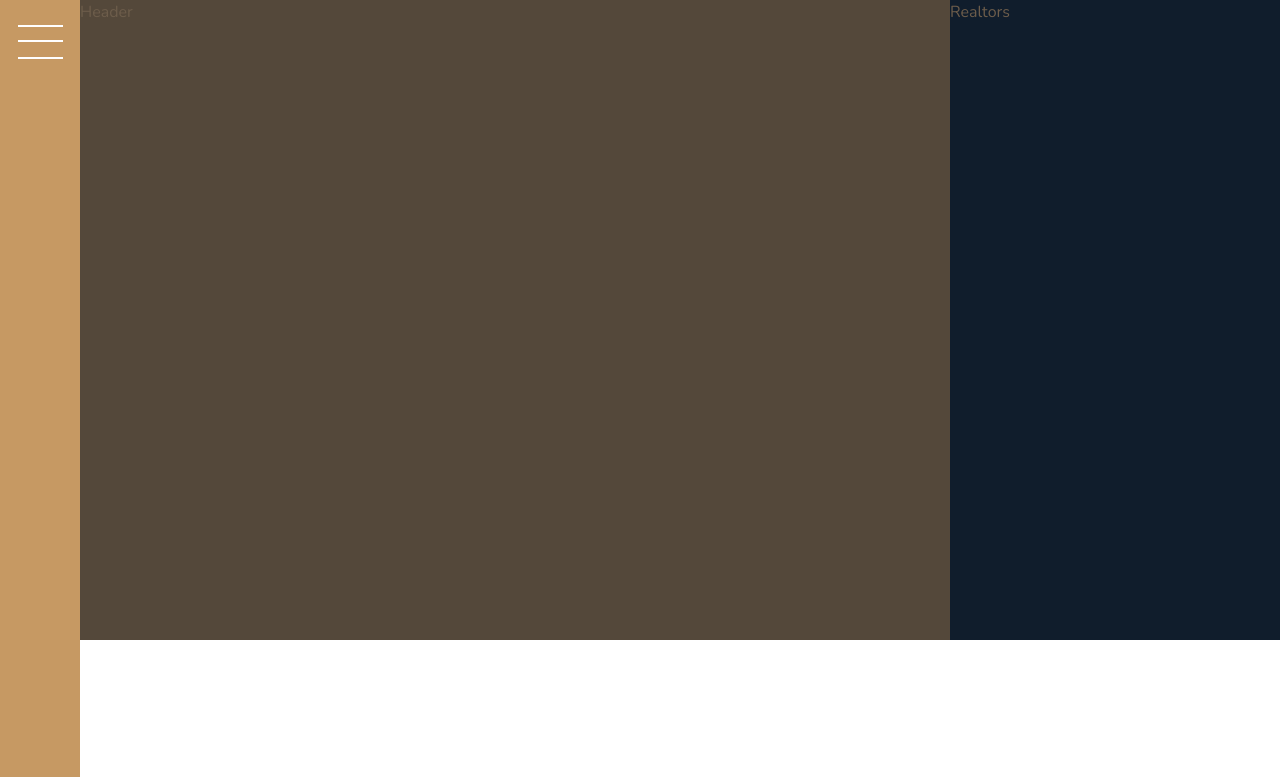
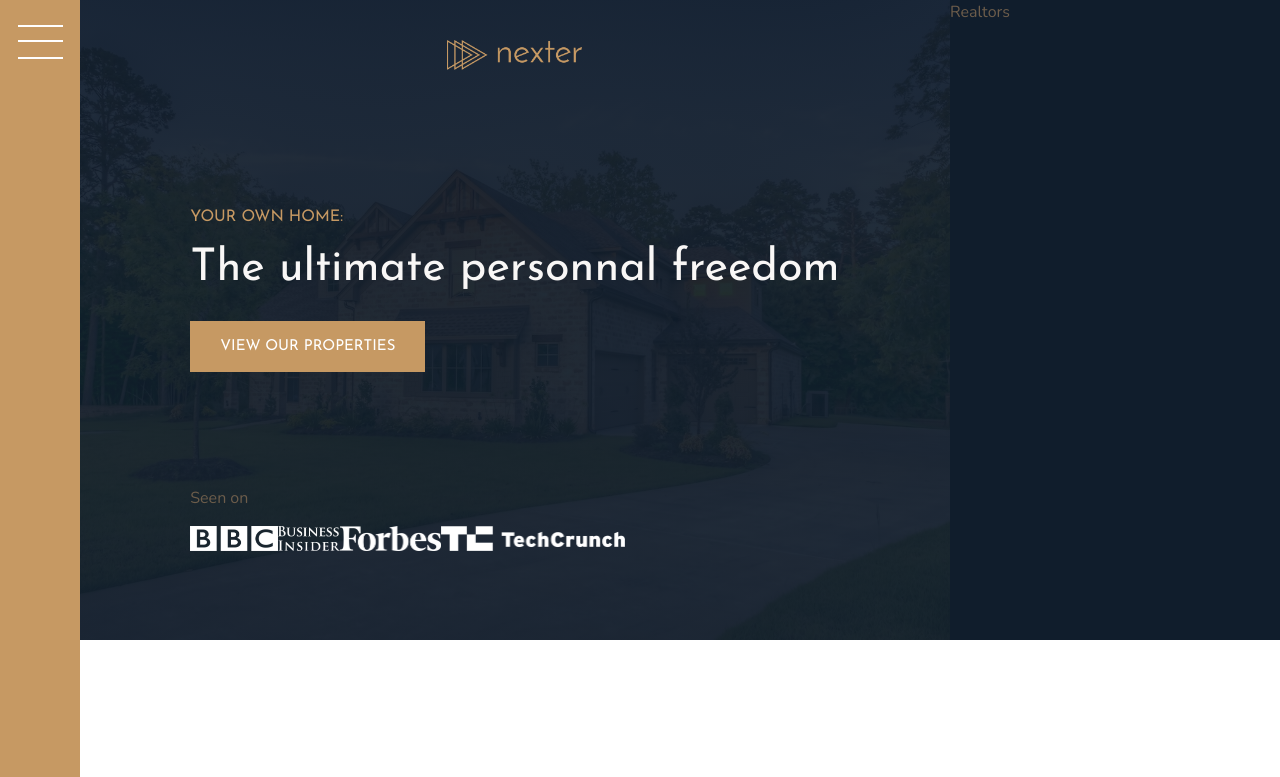
Before and after one commit to ThibautCadiou/Projet19-Nexter, a website: page index.html in a window 1280 px wide. Shown: the top 777 px of the page. Drawn offline with nearby package versions, Linux system fonts and the light colour scheme.

Commit message:
ajouts des elements de la partie header

```diff
--- a/index.html
+++ b/index.html
@@ -19,7 +19,22 @@
       <button class="nav-btn"></button>
     </div>
 
-    <header class="header">Header</header>
+    <header class="header">
+      <img src="img/logo.png" alt="Nexter Logo" class="header__logo" />
+      <h3 class="heading-3">Your own home:</h3>
+      <h1 class="heading-1">The ultimate personnal freedom</h1>
+      <button class="btn header__btn">View our properties</button>
+      <div class="header__seenon-text">Seen on</div>
+      <div class="header__seenon-logos">
+        <img src="img/logo-bbc.png" alt="logo bbc" /><img
+          src="img/logo-bi.png"
+          alt="logo bi "
+        /><img src="img/logo-forbes.png" alt="logo forbes " /><img
+          src="img/logo-techcrunch.png"
+          alt="logo techrunch"
+        />
+      </div>
+    </header>
 
     <div class="realtors">Realtors</div>
 
--- a/sass/_header.scss
+++ b/sass/_header.scss
@@ -1,4 +1,36 @@
 .header {
   background-color: $color-grey-dark-1;
   grid-column: full-start / col-end 6;
+
+  background-image: linear-gradient(rgba($color-secondary, 0.93), rgba($color-secondary, 0.93)),
+    url('../img/hero.jpeg');
+  background-size: cover;
+  background-position: center;
+  padding: 8rem;
+  padding-top: 4rem;
+
+  display: grid;
+  grid-template-rows: 1fr min-content 6rem 1fr;
+  grid-template-columns: max-content;
+  grid-row-gap: 1.5rem;
+  justify-content: center;
+
+  &__logo {
+    height: 3rem;
+    justify-self: center;
+  }
+
+  &__btn {
+    align-self: start;
+    justify-self: start;
+  }
+
+  &__seenon-text {
+  }
+
+  &__seenon-logos {
+    img {
+      height: 2.5rem;
+    }
+  }
 }
--- a/sass/_typography.scss
+++ b/sass/_typography.scss
@@ -5,6 +5,10 @@
 
 .heading-1 {
   @extend %heading;
+
+  font-size: 4.5rem;
+  color: $color-grey-light-1;
+  line-height: 1;
 }
 
 .heading-2 {
```
Also changed, not shown: css/style.css.
